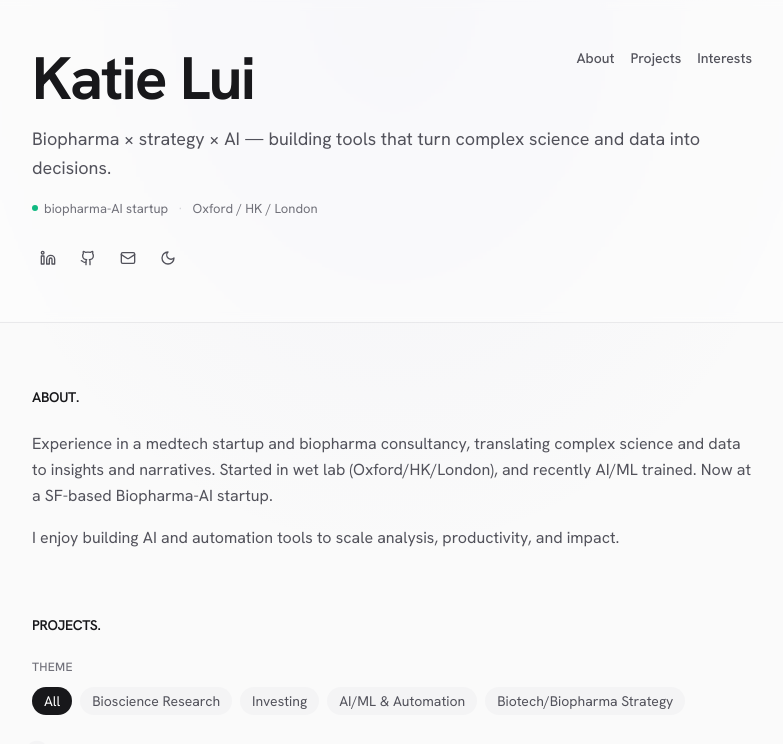
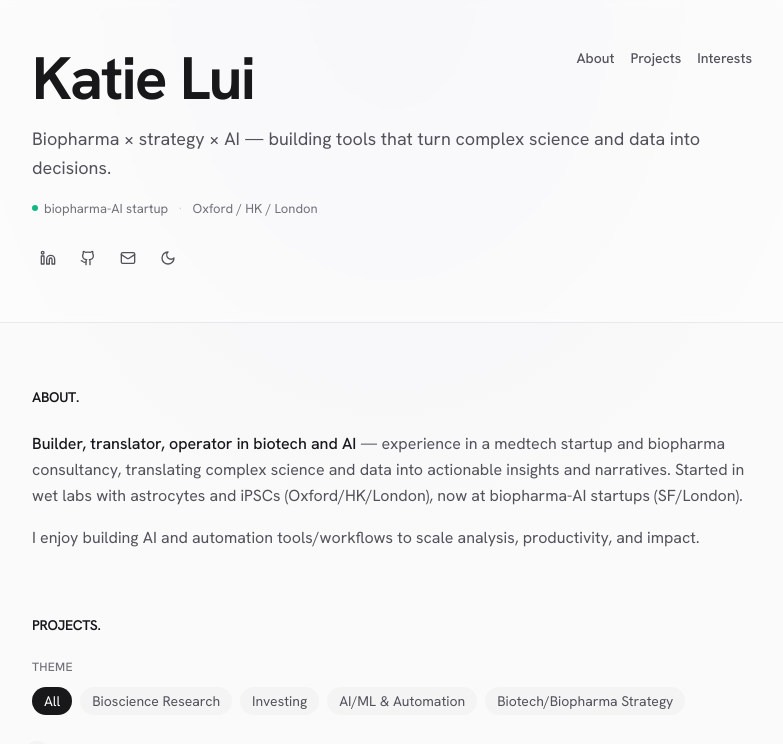
Before and after one commit to katieluii/katieluii.github.io, a React (Vite) app: page / in a window 1280 px wide. Shown: the top 744 px of the page, without its empty margins (248-1031 px from the left). Built offline with nearby package versions, Linux system fonts and the light colour scheme; no server answers.

Commit message:
Update About bio copy

```diff
--- a/src/pages/Home.tsx
+++ b/src/pages/Home.tsx
@@ -114,13 +114,17 @@ export function Home() {
           </h2>
           <div className="space-y-4 text-zinc-600 leading-relaxed dark:text-zinc-400">
             <p>
-              Experience in a medtech startup and biopharma consultancy,
-              translating complex science and data to insights and narratives.
-              Started in wet lab (Oxford/HK/London), and recently AI/ML trained.
-              Now at a SF-based Biopharma-AI startup.
+              <span className="font-medium text-zinc-900 dark:text-zinc-100">
+                Builder, translator, operator in biotech and AI
+              </span>{" "}
+              — experience in a medtech startup and biopharma consultancy,
+              translating complex science and data into actionable insights and
+              narratives. Started in wet labs with astrocytes and iPSCs
+              (Oxford/HK/London), now at biopharma-AI startups (SF/London).
             </p>
             <p>
-              I enjoy building AI and automation tools to scale analysis, productivity, and impact.
+              I enjoy building AI and automation tools/workflows to scale
+              analysis, productivity, and impact.
             </p>
           </div>
         </section>
```
